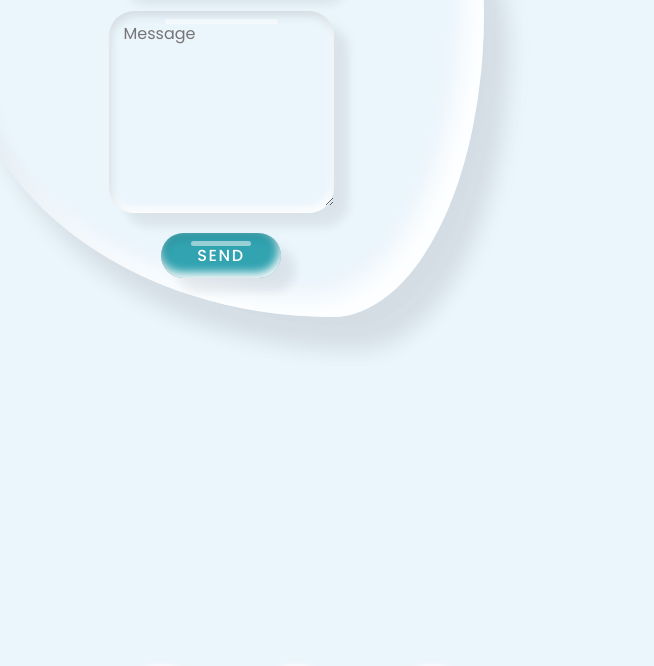
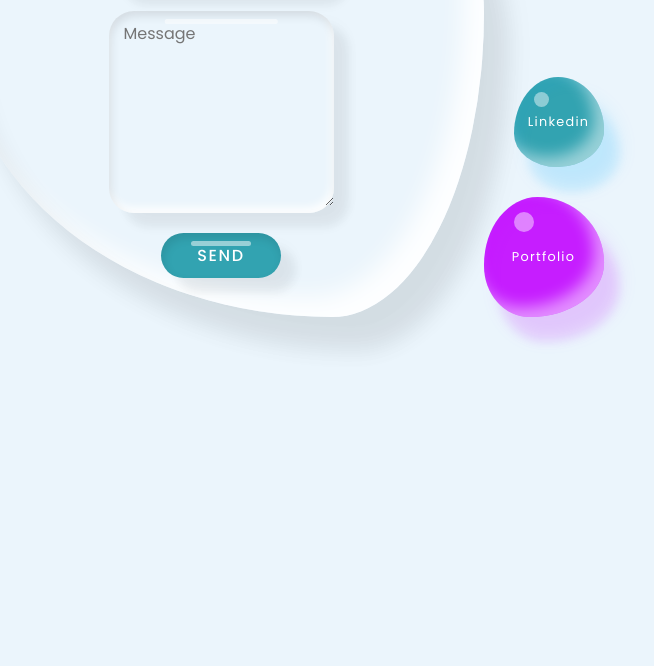
Before and after one commit to 100sue/dev-cardNeutwo, a plain HTML site: page index.html in a window 1280 px wide. Shown: the part 3245-3911 px from the top of the page, without its empty margins (339-993 px from the left). After the commit the page ends 3662 px from the top, so only its background shows below. Drawn offline with Linux system fonts and the light colour scheme.

Commit message:
fin effet liquid

```diff
--- a/index.html
+++ b/index.html
@@ -6,7 +6,7 @@
     <meta name="viewport" content="width=device-width, initial-scale=1.0">
     <link rel="stylesheet" href="https://cdnjs.cloudflare.com/ajax/libs/font-awesome/5.15.4/css/all.min.css">
     <link rel="stylesheet" href="style.css">
-    <title>Dev by Roland APPERT</title>
+    <title>My App : API</title>
 </head>
 <body>
     <div class="wrapper">
@@ -135,15 +135,11 @@
                         </form>
                     </div>
                 </div>
+                <a href="https://100sue.github.io/dev-cardNeo/" class="btns">Portfolio</a>
+                <a href="https://www.linkedin.com/in/roland-appert" class="btns linkedin">Linkedin</a>
             </div>
         </div>
-        <div class="box-area">
-            <ul class="box">
-                <li ><i class="fab fa-github"></i></li>
-                <li ><a href="https://www.linkedin.com/in/roland-appert" target="_blank"><i class="fab fa-linkedin"></i></a></li>
-                <li ><a href="" target="_blank"><i class="fab fa-twitter"></i></a></li>
-            </ul>
-        </div>
+
     </div>
 
 </body>
--- a/style.css
+++ b/style.css
@@ -29,7 +29,7 @@ ul {
 /* ------------ Scroll bar : new design ------------ */
 ::-webkit-scrollbar {
     width: 20px;
-    background: linear-gradient(to bottom right,  #99cbf3, #eef1f1);
+    background: linear-gradient(to bottom right,  #7ad4e0, #eef1f1);
 }
 ::-webkit-scrollbar-thumb {
 
@@ -45,7 +45,7 @@ ul {
 }
 
 ::-webkit-scrollbar-thumb:hover {
-    background: #03a9f4;
+    background: #32A3B1;
 }
 
 /* ------ adapted for firefox ------ */
@@ -300,6 +300,7 @@ ul {
     display: flex;
     justify-content: center;
     align-items: center;
+    margin-bottom: 100px;
 }
 .liquid .drop {
     position: relative;
@@ -411,14 +412,70 @@ ul {
     background: #32A3B1;
     width: 120px;
     box-shadow: inset 2px 5px 10px rgba(0, 0, 0, 0.1),
-                inset -2px -5px 10px rgba(255, 255, 255, 1),
                 15px 15px 10px rgba(0, 0, 0, 0.05),
                 15px 10px 15px rgba(0, 0, 0, 0.025);
     transition: 0.5s;
 }
 .liquid .drop .content form .inputbox:last-child:hover {
     width: 150px;
-
+}
+.btns {
+    position: absolute;
+    right: -120px;
+    bottom: 0px;
+    width: 120px;
+    height: 120px;
+    background: #c61dff;
+    display: flex;
+    justify-content: center;
+    align-items: center;
+    cursor: pointer;
+    text-decoration: none;
+    color: #fff;
+    line-height: 1.2em;
+    letter-spacing: 0.1em;
+    font-size: 0.8em;
+    text-align: center;
+    box-shadow: inset 10px 10px 10px rgba(190, 1, 254, 0.05),
+    15px 25px 10px rgba(190, 1, 254, 0.1),
+    15px 20px 20px rgba(190, 1, 254, 0.1),
+    inset -10px -10px 15px rgba(255, 255, 255, 0.5);
+    border-radius: 45% 56% 62% 38% / 57% 55% 45% 43%;
+    transition: 0.25s;
+}
+.btns:hover {
+    border-radius: 50%;
+}
+.btns::before {
+    content: '';
+    position: absolute;
+    top: 15px;
+    left: 30px;
+    width: 20px;
+    height: 20px;
+    border-radius: 50%;
+    background: #fff;
+    opacity: 0.45;
+}
+.btns.linkedin {
+    bottom: 150px;
+    right: -120px;
+    width: 90px;
+    height: 90px;
+    border-radius: 49% 51% 52% 48% / 63% 59% 41% 37%;
+    box-shadow: inset 10px 10px 10px rgba(1, 180, 255, 0.05),
+    15px 25px 10px rgba(1, 180, 255, 0.1),
+    15px 20px 20px rgba(1, 180, 255, 0.1),
+    inset -10px -10px 15px rgba(255, 255, 255, 0.5);
+    background: #32A3B1;
+}
+.btns.linkedin::before {
+    left: 20px;
+    width: 15px;
+    height: 15px;
+}
+.btns.linkedin:hover {
+    border-radius: 50%;
 }
 
 /*------- Media social 2 -----------*/
```
